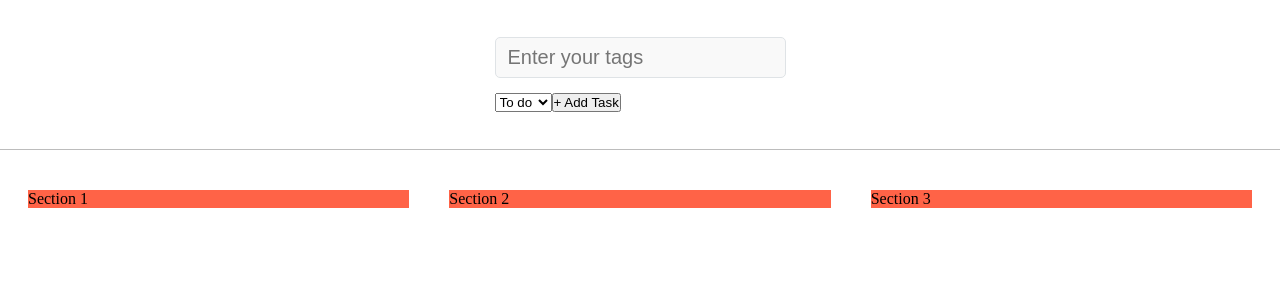
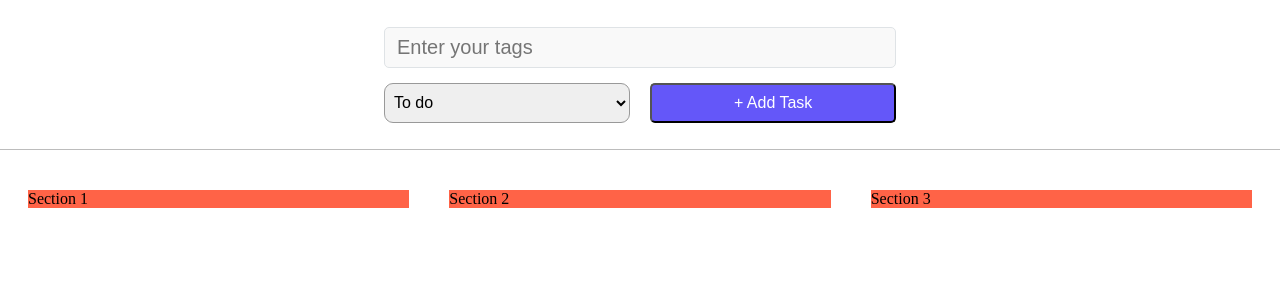
Before and after one commit to Kerciu/todo-app-react, a React (Vite) app: page / in a window 1280 px wide. Shown: the top 300 px of the page. Built offline with nearby package versions, Linux system fonts and the light colour scheme.

Commit message:
created styles for the tast status dropdown and task submit button

```diff
--- a/src/assets/components/TaskForm.css
+++ b/src/assets/components/TaskForm.css
@@ -3,6 +3,10 @@
     align-items: center;
     justify-content: center;
     border-bottom: 1px solid #bcbcbc;
+}
+
+.app-header > form {
+    width: 40%;
 }
 
 .task-input {
@@ -16,3 +20,35 @@
     margin-bottom: 15px;
     width: 100%;
 }
+
+.task-form-bottom-line {
+    display: flex;
+    align-items: center;
+    justify-content: space-between;
+}
+
+.task-form-bottom-line > div {
+    width: 48%;
+}
+
+.task-status {
+    font-size: 16px;
+    font-weight: 100;
+    border: 1px solid #999;
+    border-radius: 9px;
+    width: 100%;
+    height: 40px;
+    padding: 0 5px;
+}
+
+.task-submit {
+    font-size: 16px;
+    font-weight: 500;
+    background-color: #6457f9;
+    color: #fff;
+    border-radius: 5px;
+    width: 100%;
+    height: 40px;
+    padding: 3px;
+    cursor: pointer;
+}
--- a/src/assets/components/TaskForm.jsx
+++ b/src/assets/components/TaskForm.jsx
@@ -8,13 +8,16 @@
             <input type="text" className="task-input" placeholder="Enter your tags"/>
 
             <div className="task-form-bottom-line">
-                <select className="tast-status">
-                    <option value="todo">To do</option>
-                    <option value="doing">Doing</option>
-                    <option value="done">Done</option>
-                </select>
-
-                <button type="submit" className="task-submit"> + Add Task</button>
+                <div>
+                    <select className="task-status">
+                        <option value="todo">To do</option>
+                        <option value="doing">Doing</option>
+                        <option value="done">Done</option>
+                    </select>
+                </div>
+                <div>
+                    <button type="submit" className="task-submit"> + Add Task</button>
+                </div>
             </div>
         </form>
     </header>
```
